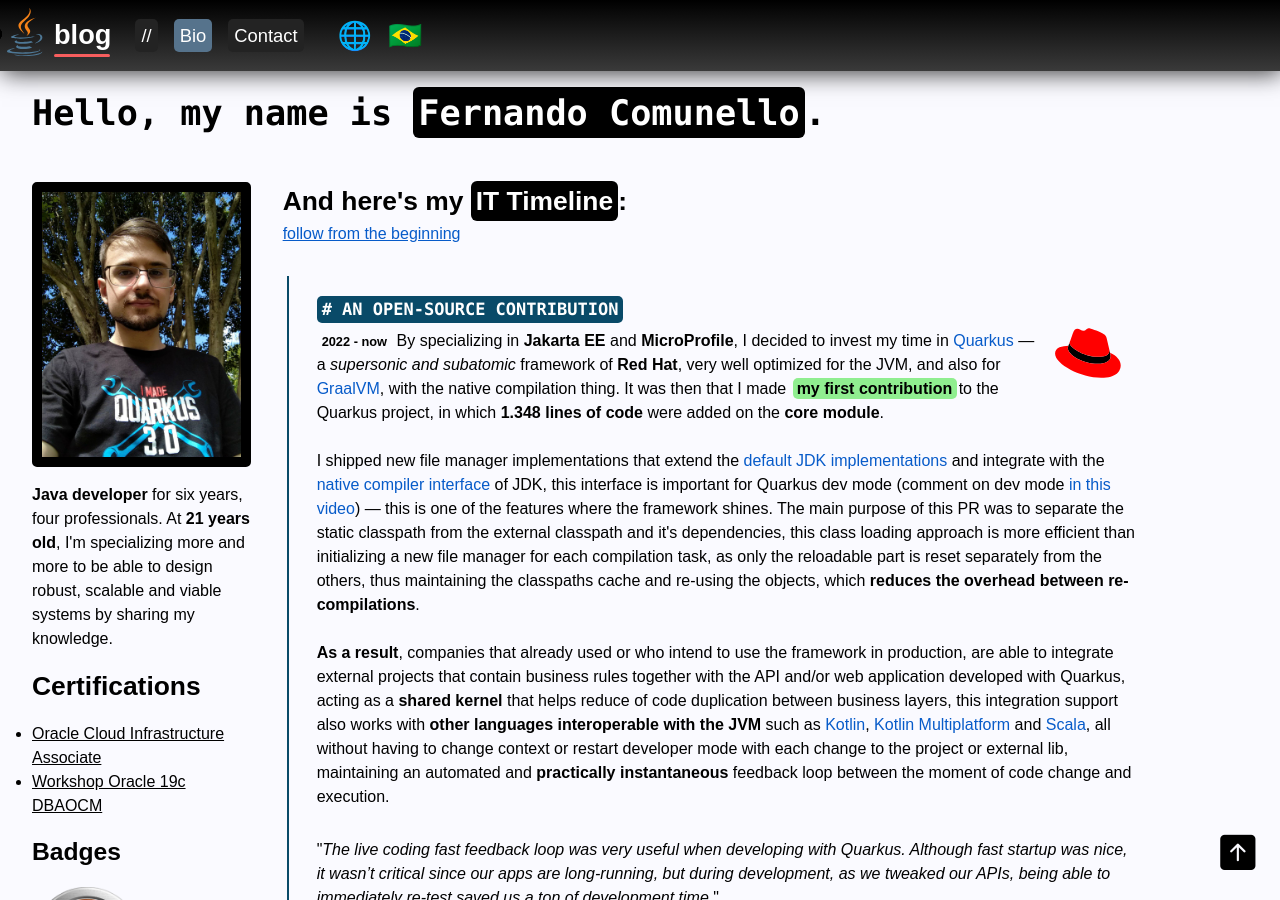
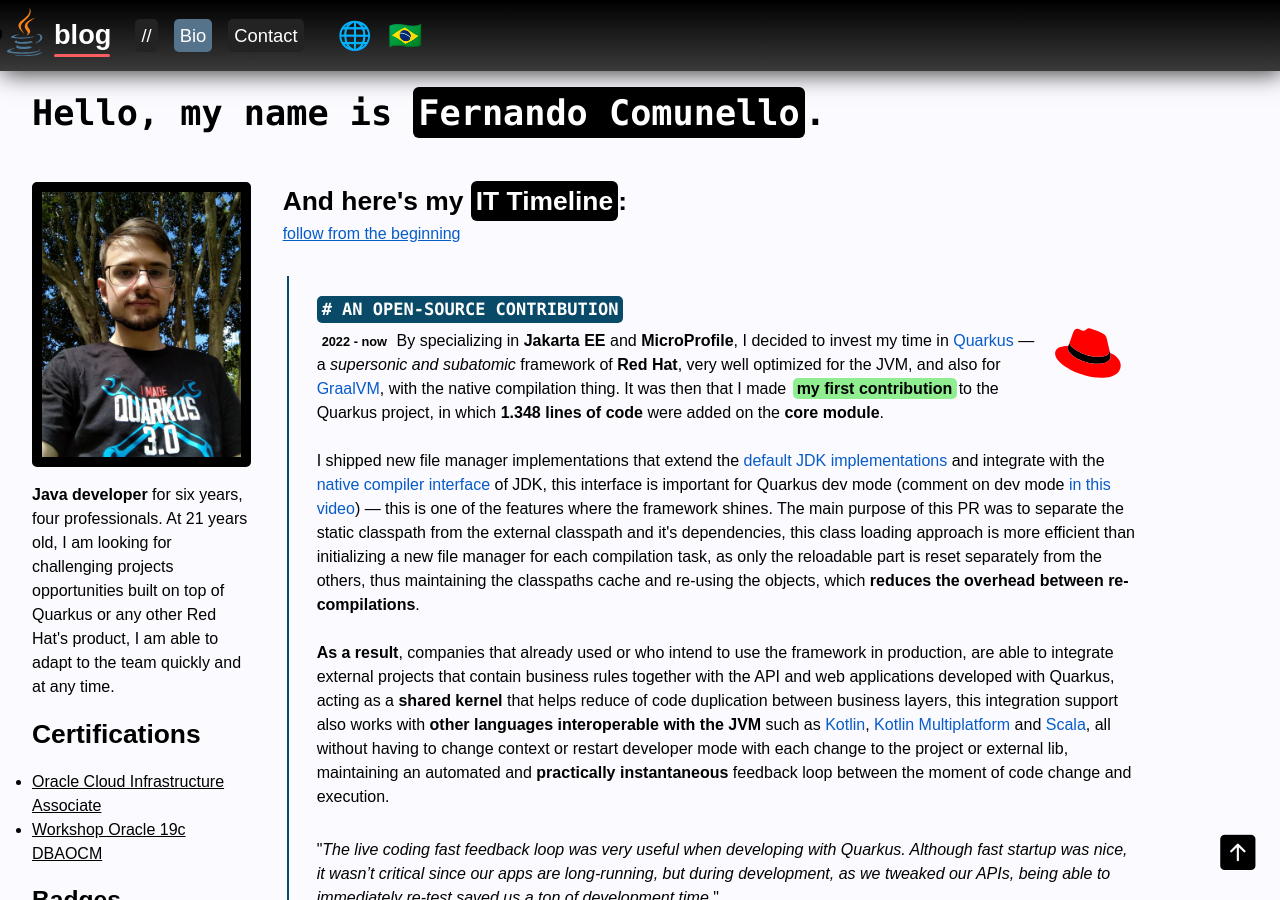
Before and after one commit to fercomunello/blog, a Jekyll site: the page built from about-me.html, in a window 1280 px wide and 900 px high. Built offline with Jekyll 4.4.1, drawn with Linux system fonts in a browser that asks for light colours.

Commit message:
Updated bio

```diff
--- a/_includes/bio/_5-joining-open-source.html
+++ b/_includes/bio/_5-joining-open-source.html
@@ -58,7 +58,7 @@
 <br><br>
 <strong>As a result</strong>, companies that already used or
 who intend to use the framework in production, are able to
-integrate external projects that contain business rules together with the API and/or web application
+integrate external projects that contain business rules together with the API and web applications
 developed with Quarkus, acting as a <strong>shared kernel</strong> that helps reduce
 of code duplication between business layers, this integration support also works with
 <strong>other languages interoperable with the JVM</strong> such as
--- a/about-me-pt-br.html
+++ b/about-me-pt-br.html
@@ -20,8 +20,9 @@
              alt="Eu vestindo a camiseta: I Made Quarkus 3.0">
         <p>
             <strong>Desenvolvedor Java</strong> há seis anos, sendo quatro profissionais.
-            Aos <strong>21 anos de idade</strong>, busco me especializar cada vez mais
-            com o intuito de projetar sistemas robustos e escaláveis.
+            Aos <strong>21 anos de idade</strong>, procuro oportunidades de projetos desafiadores
+            construídos com Quarkus ou qualquer outro produto da Red Hat, consigo me adaptar rapidamente
+            à equipe e a qualquer momento.
         </p>
         <section class="certifications-section">
             <header>
--- a/about-me.html
+++ b/about-me.html
@@ -19,8 +19,9 @@
              alt="Me wearing Red Hat's 'I Made Quarkus 3.0' T-Shirt">
         <p>
             <strong>Java developer</strong> for six years, four professionals.
-            At <strong>21 years old</strong>, I'm specializing more and more
-            to be able to design robust, scalable and viable systems by sharing my knowledge.
+            At 21 years old, I am looking for challenging projects opportunities built on top
+            of Quarkus or any other Red Hat's product, I am able to adapt to the team quickly
+            and at any time.
         </p>
         <section class="certifications-section">
             <header>
```
